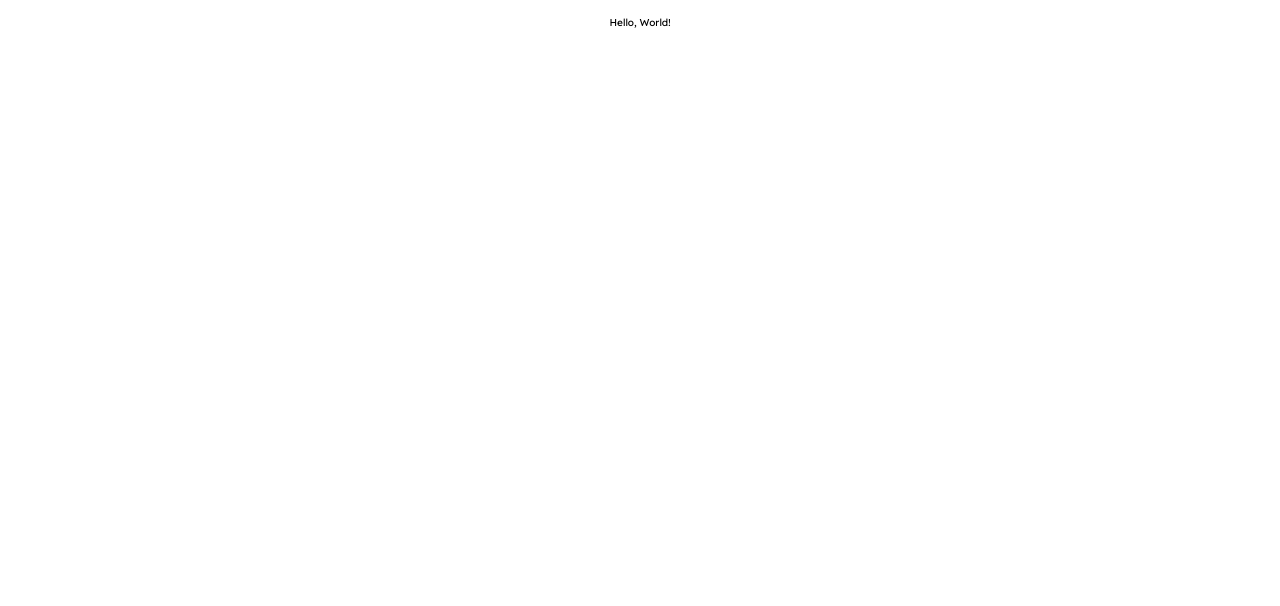
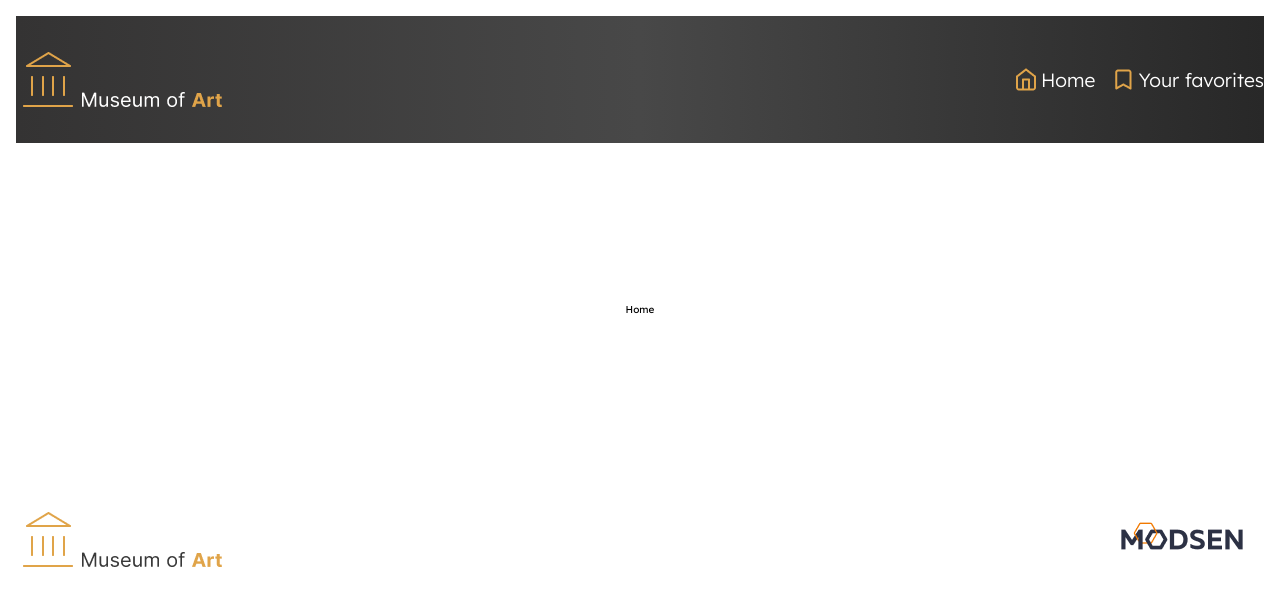
Before and after one commit to intelistar/modsen-art-museum, a React (Vite) app: page / in a window 1280 px wide. Shown: the top 606 px of the page. Built offline with nearby package versions, Linux system fonts and the light colour scheme.

Commit message:
feat: add routes for pages

```diff
--- a/src/App.tsx
+++ b/src/App.tsx
@@ -1,5 +1,23 @@
+import { createBrowserRouter, RouterProvider } from 'react-router-dom'
+import Home from '@pages/Home'
+import Layout from '@components/Layout'
+
+const router = createBrowserRouter([
+  {
+    path: '/',
+    element: <Layout />,
+    errorElement: <div>404</div>,
+    children: [
+      {
+        path: '/',
+        element: <Home />,
+      },
+    ],
+  },
+])
+
 function App() {
-  return <>Hello, World!</>
+  return <RouterProvider router={router} />
 }
 
 export default App
```
Also changed, not shown: src/styles/reset.scss (indentation only).
